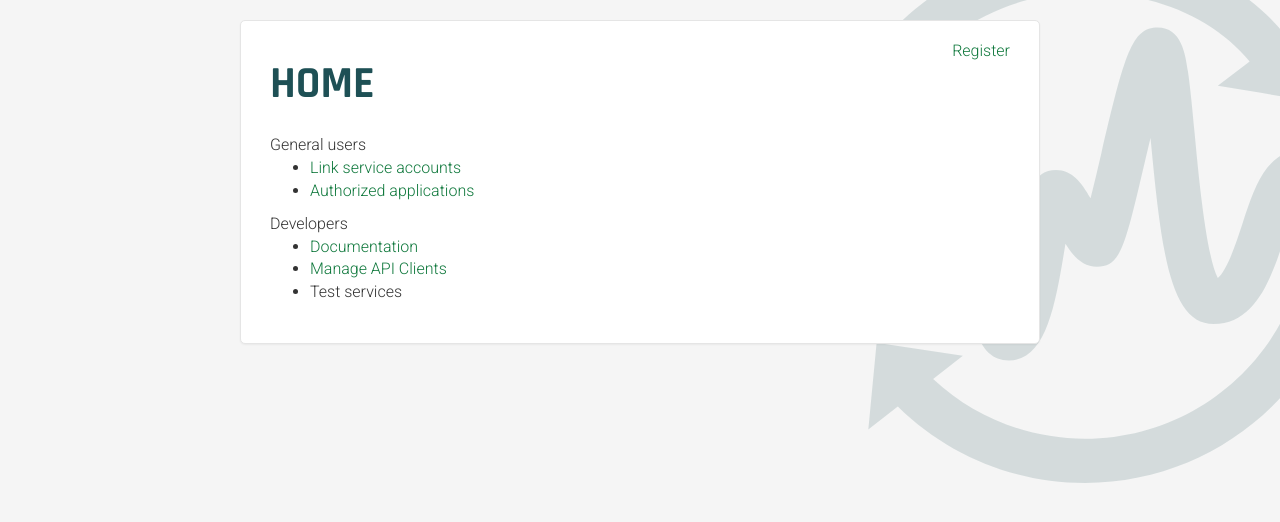
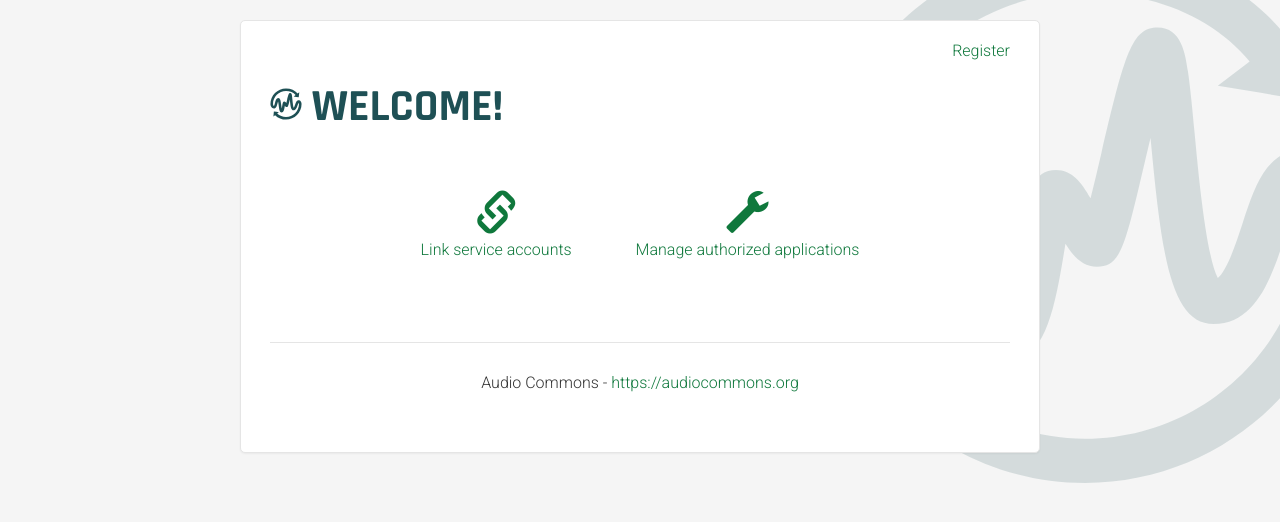
Before and after one commit to AudioCommons/ac-mediator, a Django app: template templates/accounts/home.html in a window 1280 px wide; the page is wider, and only the part inside the window is pictured. Shown: the top 522 px of that part. Run offline with Django 3.2, Linux system fonts and the light colour scheme; the template is opened without the code that fills it, so the values that code supplies are empty; some libraries are stand-ins or nearby versions.

Commit message:
Refactorings in layout and page organisation for user friendliness
These changes do not have impact on the functionalities of the AC mediator but improve it's design and page organisation so users can better understand it.

```diff
--- a/accounts/views.py
+++ b/accounts/views.py
@@ -61,7 +61,7 @@ def resend_activation_emmil(request):
 
 @login_required
 def home(request):
-    return render(request, 'accounts/home.html', {'services': get_available_services()})
+    return render(request, 'accounts/home.html')
 
 
 @login_required
--- a/static/css/main.css
+++ b/static/css/main.css
@@ -10,6 +10,17 @@ body {
     background-color: #f5f5f5;
 }
 
+.logo-breadcrumb {
+    width: 32px;
+    height: 32px;
+    vertical-align: top;
+    margin-top: 5px;
+}
+
+.breadcrumb-separator {
+    color: lightgray;
+}
+
 .logo-background {
     z-index: -10;
     position: absolute;
@@ -18,6 +29,28 @@ body {
     width: 500px;
     opacity: 0.15;
 }
+
+.block-center {
+    max-width: 800px;
+    padding: 19px 29px 29px;
+    margin: 0 auto 20px;
+    background-color: #fff;
+    border: 1px solid #e5e5e5;
+    -webkit-border-radius: 5px;
+    -moz-border-radius: 5px;
+    border-radius: 5px;
+    -webkit-box-shadow: 0 1px 2px rgba(0,0,0,.05);
+    -moz-box-shadow: 0 1px 2px rgba(0,0,0,.05);
+    box-shadow: 0 1px 2px rgba(0,0,0,.05);
+}
+
+.footer {
+    margin-top: 50px;
+    border-top: 1px solid #e5e5e5;
+    padding: 29px;
+    text-align: center;
+}
+
 
 b { font-weight: 500; }
 
@@ -51,22 +84,56 @@ h3 {
     font-weight: 100;
 }
 
+ul.table {
+    list-style-type: none;
+    margin: 0;
+    padding: 0;
+}
+
+ul.table li {
+    background-color: #fcfcfc;
+    line-height: 50px;
+    border-bottom: 1px solid #f5f5f5;
+    padding-left: 10px;
+    padding-right: 10px;
+}
+
+ul.table li:nth-child(odd) {
+    background: #fafafa;
+}
+
+ul.table li:last-child {
+    border-bottom: none;
+}
+
+.landing-options {
+    max-width: 600px;
+    margin: auto;
+    text-align: center;
+    padding: 0;
+}
+
+.landing-options li{
+    display:inline-block;
+    text-align: center;
+    vertical-align: top;
+    margin-left:20px;
+    margin-right:20px;
+    margin-bottom:20px;
+    padding: 10px;
+}
+
+.landing-options li:hover{
+    background-color: rgba(30, 80, 85, 0.1);
+    border-radius: 5px;
+}
+
+.landing-options .glyphicon {
+    font-size: 42px;
+}
+
 
 /* Test services */
-
-.block-center {
-    max-width: 800px;
-    padding: 19px 29px 29px;
-    margin: 0 auto 20px;
-    background-color: #fff;
-    border: 1px solid #e5e5e5;
-    -webkit-border-radius: 5px;
-    -moz-border-radius: 5px;
-    border-radius: 5px;
-    -webkit-box-shadow: 0 1px 2px rgba(0,0,0,.05);
-    -moz-box-shadow: 0 1px 2px rgba(0,0,0,.05);
-    box-shadow: 0 1px 2px rgba(0,0,0,.05);
-}
 
 .json_output {
     font-family: Menlo, Consolas, "Andale Mono", "Lucida Console", monospace;
--- a/templates/accounts/home.html
+++ b/templates/accounts/home.html
@@ -3,24 +3,10 @@
 {% block title %}Home{% endblock title %}
 
 {% block content %}
-    <h1>Home</h1>
-    General users
-    <ul>
-        <li><a href="{% url 'link_services' %}">Link service accounts</a></li>
-        <li><a href="{% url 'authorized-token-list' %}">Authorized applications</a></li>
+    <h1><img class="logo-breadcrumb" src="{% static "img/logo-icon.svg" %}" alt="Audio Commons Logo"> Welcome!</h1>
+    <br>
+    <ul class="landing-options">
+        <li><a href="{% url 'link_services' %}"><span class="glyphicon glyphicon-link" aria-hidden="true"></span> <br>Link service accounts</a></li>
+        <li><a href="{% url 'authorized-token-list' %}"><span class="glyphicon glyphicon-wrench" aria-hidden="true"></span> <br>Manage authorized applications</a></li>
     </ul>
-    Developers
-    <ul>
-        <li><a href="{% url 'docs_root' %}" target="_blank">Documentation</a></li>
-        <li><a href="{% url 'developers-app-list' %}">Manage API Clients</a></li>
-        <li>
-            Test services
-            <ul>
-            {% for service in services %}
-                <li><a href="{% url "test_service" service.id %}">{{ service.name }}</a></li>
-            {% endfor %}
-            </ul>
-        </li>
-    </ul>
-
 {% endblock %}
--- a/templates/accounts/login.html
+++ b/templates/accounts/login.html
@@ -3,7 +3,7 @@
 
 {% block content %}
 
-    <h1>Audio Commons</h1>
+    <h1>Audio Commons Mediator</h1>
 
     {% if form.errors %}
     <p>Your username and password didn't match. Please try again.</p>
--- a/templates/base.html
+++ b/templates/base.html
@@ -4,7 +4,7 @@
 <html lang="en">
 <head>
     <meta charset="UTF-8">
-    <title>Audio Commons - {% block title %}{% endblock title %}</title>
+    <title>Audio Commons Mediator - {% block title %}{% endblock title %}</title>
     <link rel="stylesheet" href="https://maxcdn.bootstrapcdn.com/bootstrap/3.3.5/css/bootstrap.min.css">
     <link rel="stylesheet" href="https://maxcdn.bootstrapcdn.com/font-awesome/4.4.0/css/font-awesome.min.css">
     <link href='https://fonts.googleapis.com/css?family=Rajdhani:400,700' rel='stylesheet' type='text/css'>
@@ -35,8 +35,24 @@
                     {% endif %}
                 {% endif %}
             </div>
+            <br>
+
             {% block content %}
             {% endblock content%}
+
+            <div class="footer">
+                {% if request.user.is_authenticated %}
+                    <div class="alert alert-warning" role="alert">
+                        This is a beta version of the <b>Audio Commons Mediator</b> website.
+                        <br>Some things might not work properly or appear to be unfinished.
+                        <br>Have some feedback for us? Feel free to <a href="mailto:audiocommons@upf.edu">send us an email</a>.
+                    </div>
+                {% endif %}
+                Audio Commons - <a href="https://audiocommons.org" target="_blank">https://audiocommons.org</a><br>
+                {% if request.user.is_authenticated %}
+                    <a href="{% url 'home' %}">Home</a> | <a href="{% url 'developers-app-list' %}">Developers</a>
+                {% endif %}
+            </div>
         </div>
     </div>
 </body>
--- a/templates/developers/application_confirm_delete.html
+++ b/templates/developers/application_confirm_delete.html
@@ -10,8 +10,9 @@
 
         <div class="control-group">
             <div class="controls">
-                <a class="btn btn-large" href="{% url "developers-app-list" %}">{% trans "Cancel" %}</a>
-                <input type="submit" class="btn btn-large btn-danger" name="allow" value="{% trans "Delete" %}"/>
+
+                <input type="submit" class="btn btn-large btn-danger" name="allow" value="Yes I'm sure"/>
+                &nbsp;&nbsp;<a href="{% url "developers-app-list" %}">{% trans "Cancel" %}</a>
             </div>
         </div>
     </form>
--- a/templates/developers/application_monitor.html
+++ b/templates/developers/application_monitor.html
@@ -181,8 +181,7 @@
 
     <div class="alert alert-warning" role="alert">
         <span class="glyphicon glyphicon-exclamation-sign" aria-hidden="true"></span>
-        This graphs are currently generated with fake data. The idea is that this data will be gathered from
-        the service that logs all Audio Commons Ecosystem actions.
+        These graphs are work in progress and are currently generated with <b>fake data</b>.
     </div>
 
     Resolution:
@@ -198,6 +197,6 @@
     </div>
 
     <div class="btn-toolbar">
-        <a class="btn" href="{% url "developers-app-list" %}">Go Back</a>
+        <a href="{% url "developers-app-list" %}">Back</a>
     </div>
 {% endblock content %}
```
Also changed, not shown: templates/accounts/authorized-tokens.html (+11 -6 lines), templates/accounts/link_services.html (+13 -6 lines), templates/developers/application_detail.html (+7 -3 lines), templates/developers/application_form.html (+4 -4 lines), templates/developers/application_list.html (+21 -5 lines).
